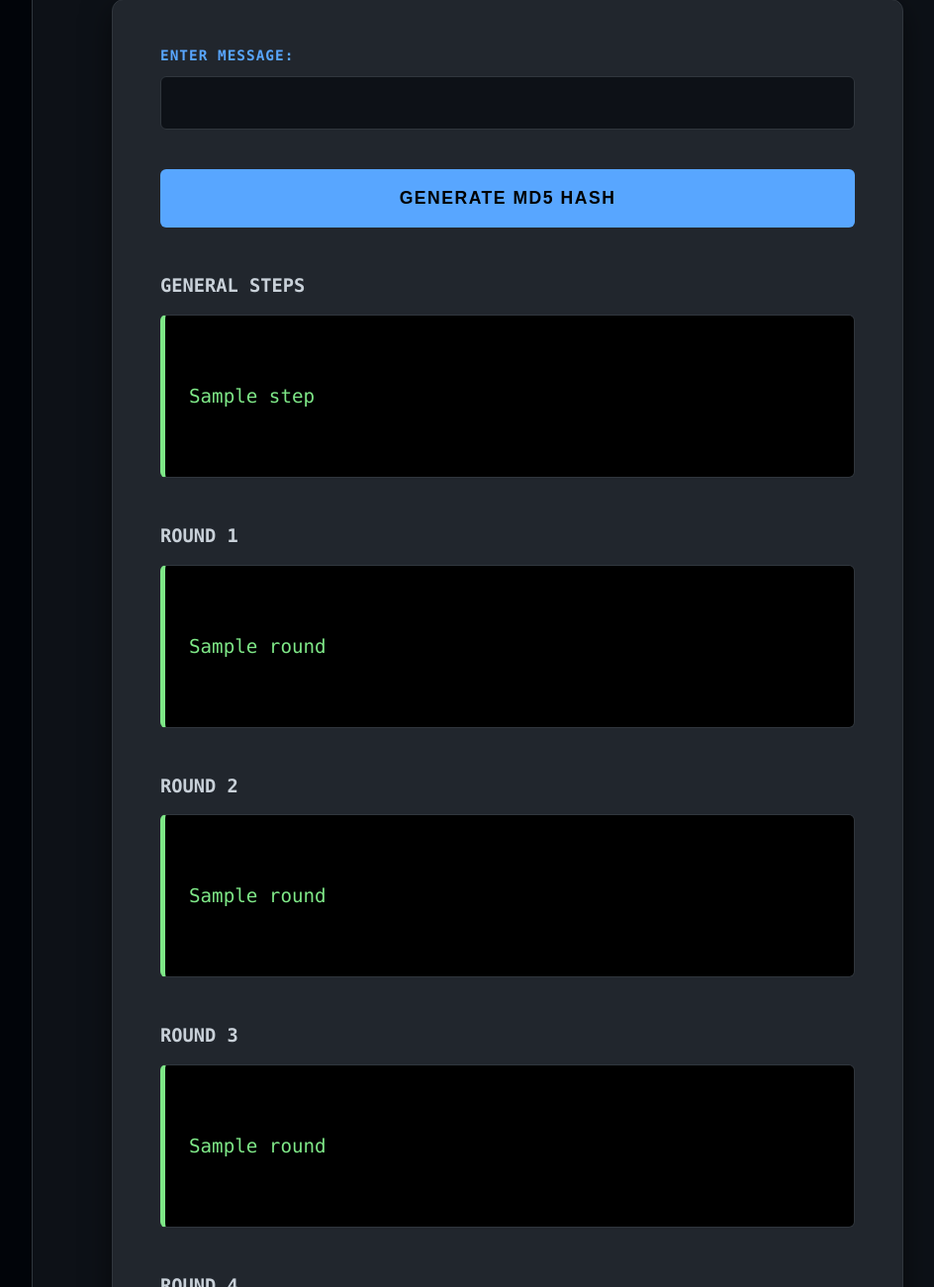
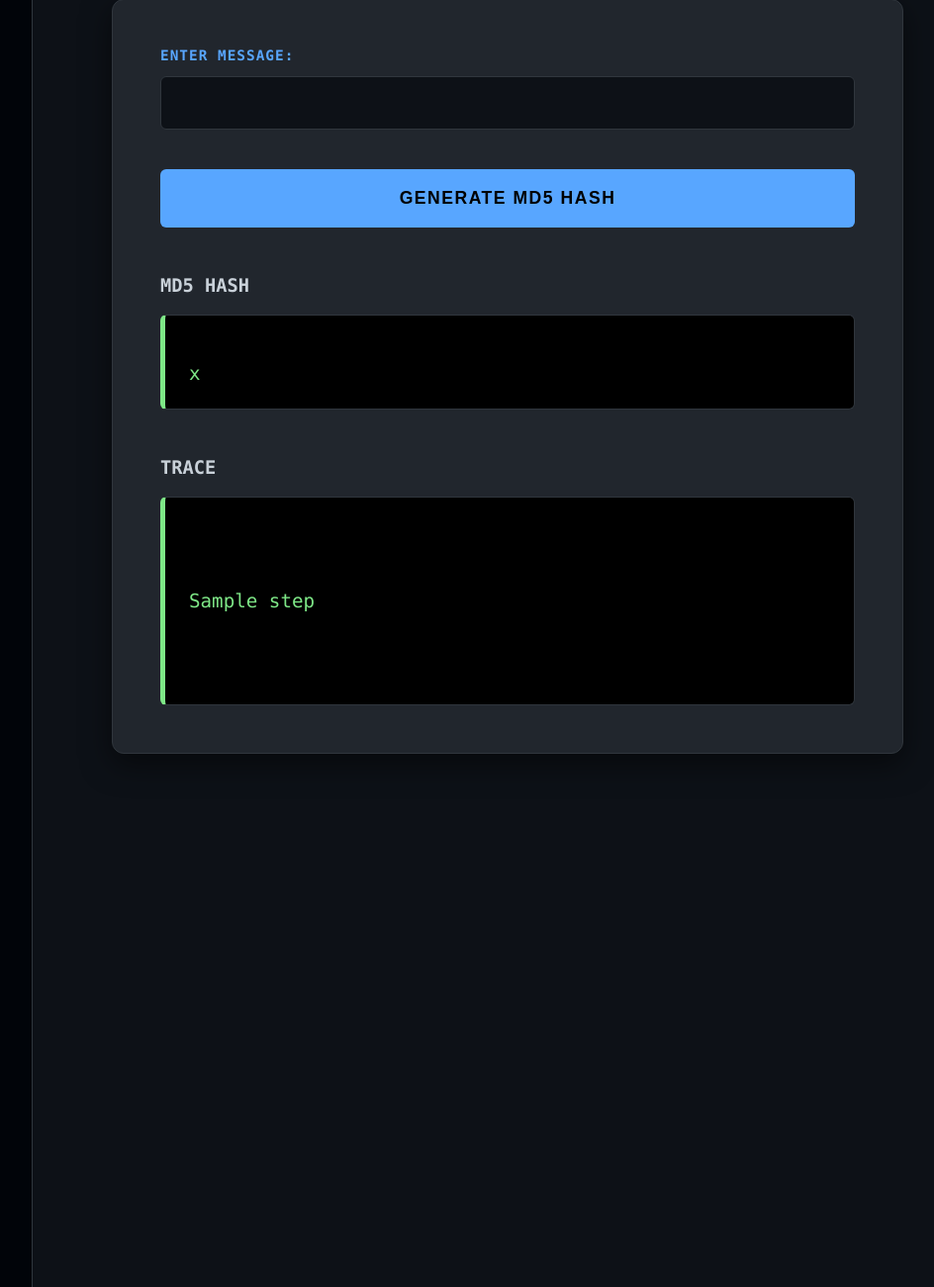
Before and after one commit to Ragavardaan/Cryptographic-algorithms, a Flask app: template templates/md5.html in a window 1280 px wide. Shown: the part 192-1493 px from the top of the page at 99% size, without its empty margins (227-1171 px from the left). Run offline with Flask 3, Linux system fonts and the light colour scheme; the template is opened without the code that fills it: most values are stand-ins (such as "Sample title", 1, 10 or a date in 2020).

Commit message:
Update md5.html

```diff
--- a/templates/md5.html
+++ b/templates/md5.html
@@ -12,7 +12,7 @@
 <div class="logo">Crypto Lab</div>
 <nav>
 <ul>
-<li><a href="{{ url_for('home') }}">Dashboard</a></li>
+<li><a href="{{ url_for('exercise', ex_id='ex4') }}">Dashboard</a></li>
 </ul>
 </nav>
 </aside>
@@ -36,47 +36,19 @@ value="{{ request.form.get('message','') }}" required>
 {% endif %}
 
 {% if result %}
-
-<h3>General Steps</h3>
-<div class="output-box">
-{% for step in result.steps %}
-{{ step }}<br>
-{% endfor %}
-</div>
-
-<h3>Round 1</h3>
-<div class="output-box">
-{% for step in result.rounds[0] %}
-{{ step }}<br>
-{% endfor %}
-</div>
-
-<h3>Round 2</h3>
-<div class="output-box">
-{% for step in result.rounds[1] %}
-{{ step }}<br>
-{% endfor %}
-</div>
-
-<h3>Round 3</h3>
-<div class="output-box">
-{% for step in result.rounds[2] %}
-{{ step }}<br>
-{% endfor %}
-</div>
-
-<h3>Round 4</h3>
-<div class="output-box">
-{% for step in result.rounds[3] %}
-{{ step }}<br>
-{% endfor %}
-</div>
-
-<h3>Final MD5 Hash</h3>
+<h3>MD5 Hash</h3>
 <div class="output-box">
 {{ result.hash }}
 </div>
 
+<h3>Trace</h3>
+<div class="output-box">
+
+{% for step in result.steps %}
+{{ step }}<br>
+{% endfor %}
+
+</div>
 {% endif %}
 
 </form>
```
